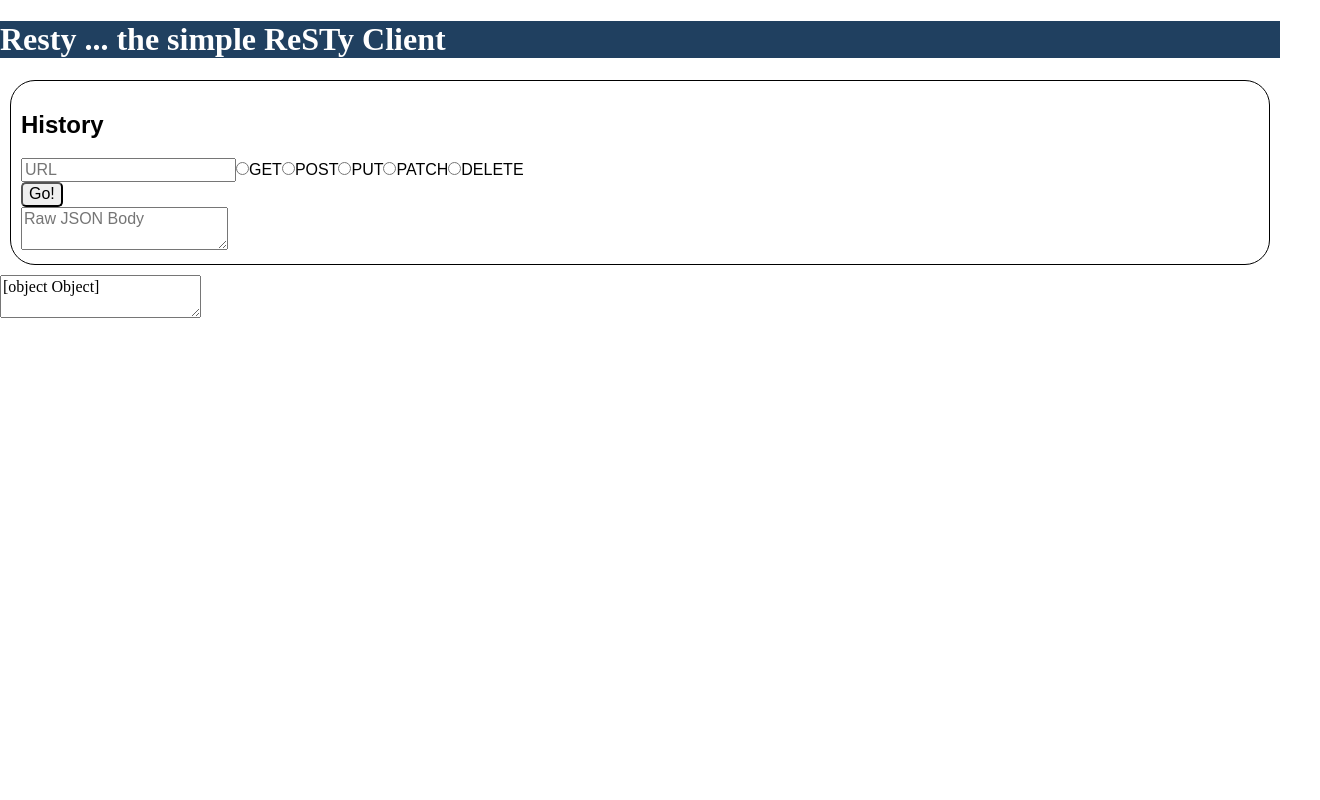
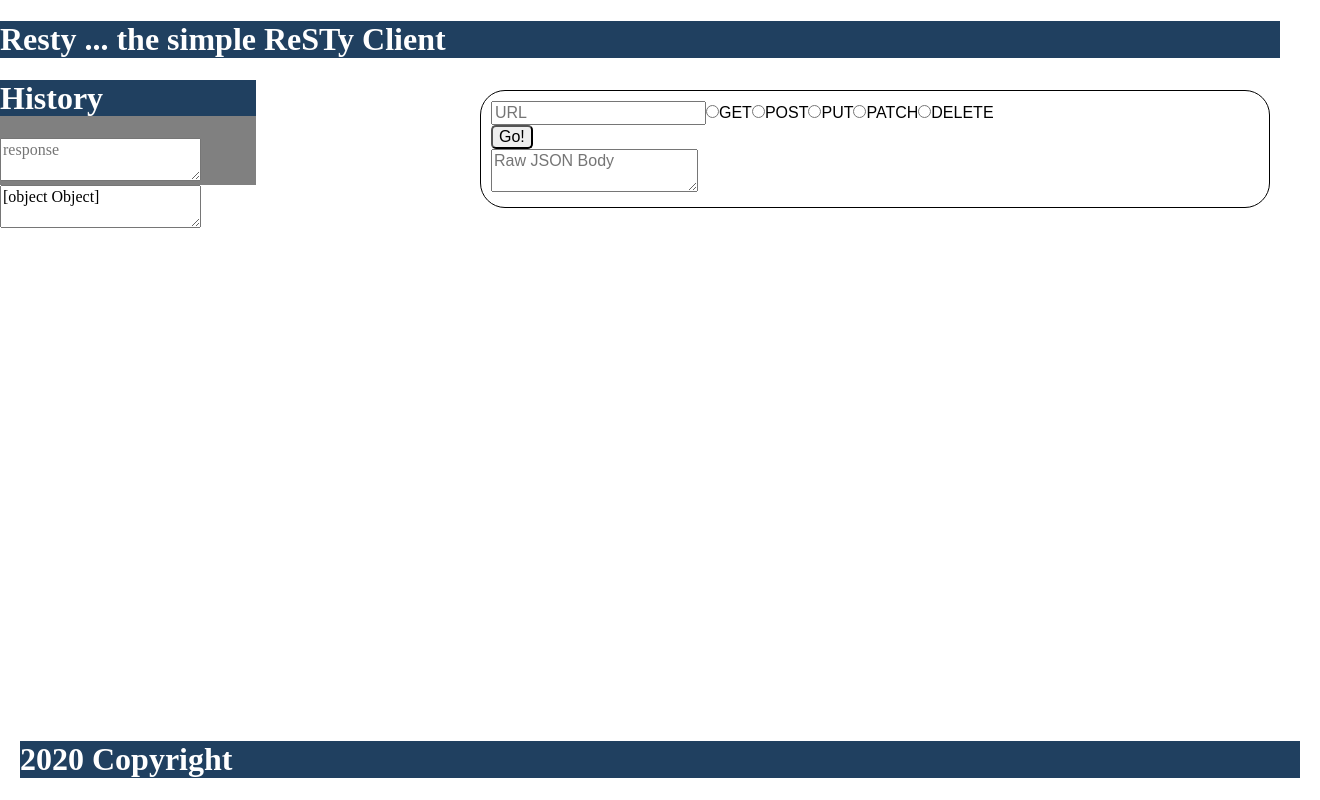
Before and after one commit to samSterns/RESTy, a React app: page / in a window 1280 px wide. Shown: the whole page, 1320 px wide, since content can reach past the window. Built offline with nearby package versions, Linux system fonts and the light colour scheme.

Commit message:
looking so much better

```diff
--- a/src/components/Footer/Footer.css
+++ b/src/components/Footer/Footer.css
@@ -1,9 +1,13 @@
 Footer {
     position: Absolute;
     bottom:0;
-    background-image: initial;
-    background-color: rgb(31, 35, 38);
-    background-size: cover;
     color: rgb(226, 222, 215);
+    float: bottom;
+    width: 100vw;
+    padding: 1px 20px;
 
+    h1 {
+        background-color: #204060;
+        justify-content: center;
+    }
 }
--- a/src/components/Footer/Footer.js
+++ b/src/components/Footer/Footer.js
@@ -1,11 +1,10 @@
 import React from 'react';
 import styles from './Footer.css';
-
 
 const Footer = () => (
   <div id="footer">
     <footer className={styles}>
-      {/* <h1>2020 Copyright</h1> */}
+      <h1>2020 Copyright</h1>
     </footer>
   </div>
 );
--- a/src/components/Form/Form.css
+++ b/src/components/Form/Form.css
@@ -5,10 +5,11 @@
      background: #ffffff4a;
      border-radius: 25px;
      font-family: 'Oswald', sans-serif;
-
+     width: 60vw;
+     float: right;
 }
 
-
+/*
 .radio-button {
      width: 20px;
      border-radius: 10px;
@@ -27,7 +28,7 @@
           display: none;
      }
 
-}
+} */
 
 
 button {
--- a/src/components/Form/Form.js
+++ b/src/components/Form/Form.js
@@ -5,10 +5,8 @@ import styles from './Form.css';
 const Form = ({ handleChange, url, method }) => {
   return (
     <form className={styles.Form}>
-      <aside>
-        <h2>History</h2>
-        <ul id="history"></ul>
-      </aside>
+
+
       <label className={styles.active}>
         <input className="url-style" type="text" id="url-text-area" name="url" placeholder="URL" value={url} onChange={handleChange}></input>
         <input className="radio-button" type="radio" name="method" value="GET" checked={method === 'GET'} onChange={handleChange}></input>
--- /dev/null
+++ b/src/components/History/History.css
@@ -0,0 +1,4 @@
+aside {
+    background-color: grey;
+    width: 20vw;
+}
--- a/src/components/History/History.js
+++ b/src/components/History/History.js
@@ -0,0 +1,13 @@
+import React from 'react';
+import styles from './History.css';
+
+const History = () => (
+  <div id="history-section">
+    <aside className={styles}>
+      <h1>History</h1>
+      <textarea placeholder="response"></textarea>
+    </aside>
+  </div>
+);
+
+export default History;
--- a/src/components/container/Resty.js
+++ b/src/components/container/Resty.js
@@ -1,6 +1,7 @@
 import React, { Component } from 'react';
 import { apiCall } from '../services/apiCall.js';
 import Form from '../Form/Form';
+import History from '../History/History.js';
 import ResponseItem from '../Response/Response.js';
 
 export default class Resty extends Component {
@@ -10,7 +11,7 @@ export default class Resty extends Component {
       jsoninput: '',
       method: '',
       responseItem: {},
-      previousHistory: []
+      previous: []
     }
 
     fetch = () => {
@@ -38,7 +39,7 @@ export default class Resty extends Component {
         .then(response => {
           this.setState({ responseItem:response });
         }
-        )
+        );
     };
 
 
@@ -51,6 +52,7 @@ export default class Resty extends Component {
             handleChange={this.handleChange}
             handleSubmit={this.handleSubmit}
             url={url}/>
+          <History />
           <ResponseItem
             response={responseItem}
           />
```
